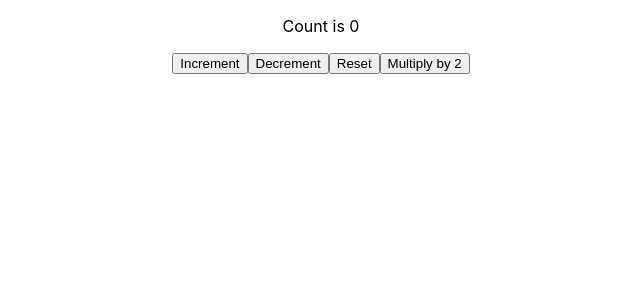
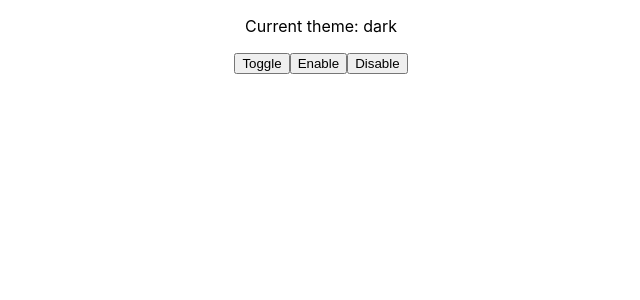
Before and after one commit to JihooDev/react_hooks, a React (Create React App) app: page / in a window 1280 px wide. Shown: the top 300 px of the page, without its empty margins (319-959 px from the left). Built offline with nearby package versions, Linux system fonts and the light colour scheme.

Commit message:
feat: CustomUseDarkMode

```diff
--- a/src/App.tsx
+++ b/src/App.tsx
@@ -10,6 +10,9 @@ import CustomUseClickAnyWhere from './components/useClickAnyWhere/CustomUseClick
 import CustomUseCopyClipboard from './components/useCopyToClipboard/CustomUseCopyClipboard';
 import CustomUseCountDown from './components/useCountDown/CustomUseCountDown';
 import UseCounter from './components/useCounter/UseCounter';
+import CustomUseCounter from './components/useCounter/CustomUseCounter';
+import UseDarkMode from './components/UseDarkMode/UseDarkMode';
+import CustomUseDarkMode from './components/UseDarkMode/CustomUseDarkMode';
 
 function App() {
   return (
@@ -31,7 +34,12 @@ function App() {
       {/* <CustomUseCountDown /> */}
 
       {/* UseCounter */}
-      <UseCounter />
+      {/* <UseCounter /> */}
+      {/* <CustomUseCounter /> */}
+
+      {/* UseDarkMode */}
+      {/* <UseDarkMode /> */}
+      <CustomUseDarkMode />
     </div>
   );
 }
--- /dev/null
+++ b/src/components/UseDarkMode/CustomUseDarkMode.tsx
@@ -0,0 +1,48 @@
+import React, { ReactElement, useEffect, useState } from 'react'
+
+const CustomUseDarkMode = (): ReactElement => {
+
+    const [isDarkMode, setIsDarkMode] = useState<boolean>(true);
+    const darkModeKey = 'usehooks-ts-dark-mode';
+    const localData = localStorage.getItem(darkModeKey);
+
+    useEffect(() => {
+        if (!localData) {
+            localStorage.setItem(darkModeKey, 'true');
+        }
+    }, [])
+
+    const toggle = () => {
+
+        if (localData === 'true') {
+            setIsDarkMode(false);
+            localStorage.setItem(darkModeKey, 'false');
+        }
+
+        if (localData === 'false') {
+            setIsDarkMode(true);
+            localStorage.setItem(darkModeKey, 'true');
+        }
+    }
+
+    const enable = () => {
+        setIsDarkMode(true);
+        localStorage.setItem(darkModeKey, 'true');
+    }
+
+    const disable = () => {
+        setIsDarkMode(false);
+        localStorage.setItem(darkModeKey, 'false');
+    }
+
+    return (
+        <div>
+            <p>Current theme: {isDarkMode ? 'dark' : 'light'}</p>
+            <button onClick={toggle}>Toggle</button>
+            <button onClick={enable}>Enable</button>
+            <button onClick={disable}>Disable</button>
+        </div>
+    )
+}
+
+export default CustomUseDarkMode
--- /dev/null
+++ b/src/components/UseDarkMode/UseDarkMode.tsx
@@ -0,0 +1,19 @@
+import React from 'react'
+import { useDarkMode } from 'usehooks-ts'
+
+const UseDarkMode = () => {
+
+    // 세팅하는 순간 localStorage에 usehooks-ts-dark-mode 가 true 로 설정됨
+    const { isDarkMode, toggle, enable, disable } = useDarkMode()
+
+    return (
+        <div>
+            <p>Current theme: {isDarkMode ? 'dark' : 'light'}</p>
+            <button onClick={toggle}>Toggle</button>
+            <button onClick={enable}>Enable</button>
+            <button onClick={disable}>Disable</button>
+        </div>
+    )
+}
+
+export default UseDarkMode
```
Also changed, not shown: src/components/UseDarkMode/defaultHook.ts (added, +31 -0 lines), src/components/UseDarkMode/README.md (added).
